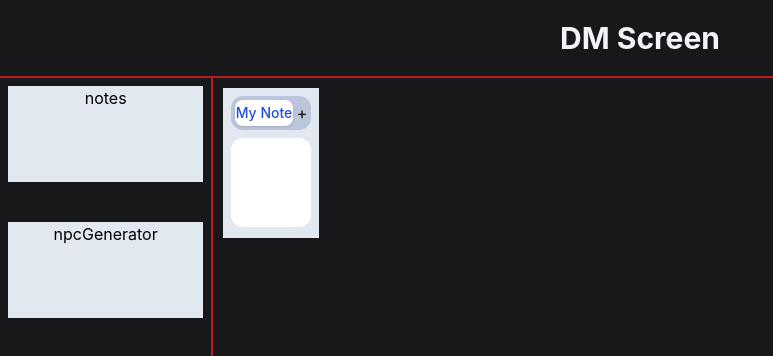
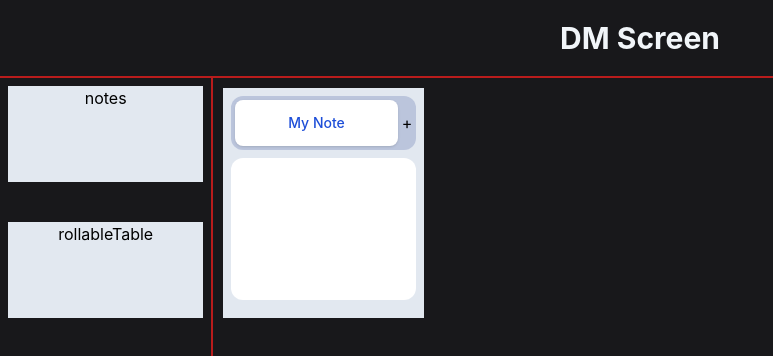
Before and after one commit to williamzmacdonald/dm-screen, a Next.js app: page /dm-screen in a window 1280 px wide. Shown: the top 356 px of the page, without its empty margins (0-773 px from the left). Built offline with nearby package versions, Linux system fonts and the light colour scheme.

Commit message:
Rename to rollable table, adjust id generation

```diff
--- a/components/widgets/DMWidget.tsx
+++ b/components/widgets/DMWidget.tsx
@@ -1,6 +1,6 @@
 import { widgets } from "./DragAndDropWidget";
 
-export const DMWidget = ({ type }: { type: "notes" | "npcGenerator" }) => {
+export const DMWidget = ({ type }: { type: "notes" | "rollableTable" }) => {
     return (
         <div className="w-full h-full bg-slate-200">
             {widgets[type].component}
--- a/components/widgets/DragAndDropWidget.tsx
+++ b/components/widgets/DragAndDropWidget.tsx
@@ -1,16 +1,22 @@
 import RGL from "react-grid-layout";
 import { DroppingItem } from "../../pages/dm-screen";
 import { Notes } from "./Notes";
-import { NPCGenerator } from "./NPCGenerator";
+import { RollableTable } from "./RollableTable";
 
 export const widgets = {
     notes: {
+        id: "notes" + Math.random(),
         component: <Notes />,
-        layout: () => ({ i: "notes" + Math.random(), h: 2, w: 2 }),
+        droppingItem: () => ({ i: widgets.notes.id, h: 6, w: 2 }),
     },
-    npcGenerator: {
-        component: <NPCGenerator />,
-        layout: () => ({ i: "npcGenerator" + Math.random(), h: 2, w: 2 }),
+    rollableTable: {
+        id: "notes" + Math.random(),
+        component: <RollableTable />,
+        droppingItem: () => ({
+            i: "rollableTable" + Math.random(),
+            h: 6,
+            w: 2,
+        }),
     },
 };
 
@@ -19,14 +25,14 @@ export const DragAndDropWidget = ({
     type,
 }: {
     onDragStart: (droppingItem: DroppingItem) => void;
-    type: "notes" | "npcGenerator";
+    type: "notes" | "rollableTable";
 }) => {
     return (
         <div
             className="text-center w-full h-24 bg-slate-200 mb-10"
             draggable={true}
             unselectable="on"
-            onDragStart={() => onDragStart(widgets[type].layout())}
+            onDragStart={() => onDragStart(widgets[type].droppingItem())}
         >
             {type}
         </div>
--- a/components/widgets/NPCGenerator.tsx
+++ /dev/null
@@ -1,9 +0,0 @@
-import { Typography } from "../Typography";
-
-export const NPCGenerator = () => {
-    return (
-        <div>
-            <Typography className="text-slate-900">NPC Generator</Typography>
-        </div>
-    );
-};
--- a/components/widgets/Notes.tsx
+++ b/components/widgets/Notes.tsx
@@ -43,6 +43,7 @@ export const Notes = () => {
                         <Tab
                             key={note.id}
                             as="input"
+                            type="text"
                             className={({ selected }) =>
                                 classNames(
                                     "w-full py-2.5 text-sm leading-5 font-medium text-blue-700 rounded-lg text-center",
@@ -83,6 +84,7 @@ export const Notes = () => {
                                     changeNote(e.target.value, note.id, "body")
                                 }
                                 className="resize-none w-full h-full"
+                                onMouseDown={(e) => e.stopPropagation()}
                             />
                         </Tab.Panel>
                     ))}
--- /dev/null
+++ b/components/widgets/RollableTable.tsx
@@ -0,0 +1,9 @@
+import { Typography } from "../Typography";
+
+export const RollableTable = () => {
+    return (
+        <div>
+            <Typography className="text-slate-900">Rollable Table</Typography>
+        </div>
+    );
+};
--- a/pages/dm-screen/index.tsx
+++ b/pages/dm-screen/index.tsx
@@ -13,7 +13,7 @@ export interface DroppingItem {
 }
 
 const startingLayout: RGL.Layouts = {
-    lg: [{ i: "notes1", x: 0, y: 0, w: 1, h: 4 }],
+    lg: [{ i: "notes" + Math.random(), x: 0, y: 0, w: 2, h: 6 }],
 };
 
 const DMScreen = () => {
@@ -41,7 +41,7 @@ const DMScreen = () => {
             <DragAndDropWidget onDragStart={setDroppingItem} type="notes" />
             <DragAndDropWidget
                 onDragStart={setDroppingItem}
-                type="npcGenerator"
+                type="rollableTable"
             />
         </>
     );
@@ -67,7 +67,7 @@ const DMScreen = () => {
                             type={
                                 layout.i.startsWith("notes")
                                     ? "notes"
-                                    : "npcGenerator"
+                                    : "rollableTable"
                             }
                         />
                     </div>
```
